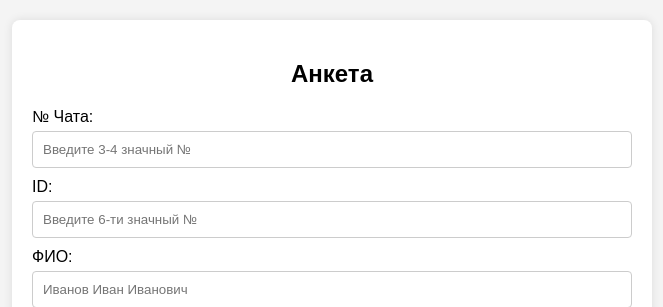
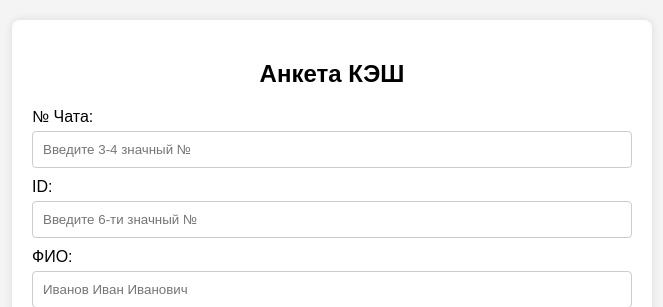
Before and after one commit to kakovi/ankettt.github.io, a Python web app: template templates/form_cash.html in a window 1280 px wide. Shown: the top 307 px of the page, without its empty margins (308-971 px from the left). Run offline with Jinja, Linux system fonts and the light colour scheme; the template is opened without the code that fills it, so the values that code supplies are empty; some libraries are stand-ins or nearby versions.

Commit message:
Update form_cash.html

```diff
--- a/templates/form_cash.html
+++ b/templates/form_cash.html
@@ -113,7 +113,7 @@
 </head>
 <body>
   <div class="container">
-    <h2>Анкета</h2>
+    <h2>Анкета КЭШ</h2>
     <form id="form" action="https://28bd-188-162-54-230.ngrok-free.app/submit_cash" method="post" onsubmit="return handleSubmit(event)">
      <input type="hidden" id="chat_id" name="chat_id"> <!-- Скрытое поле для chat_id -->
 
```
